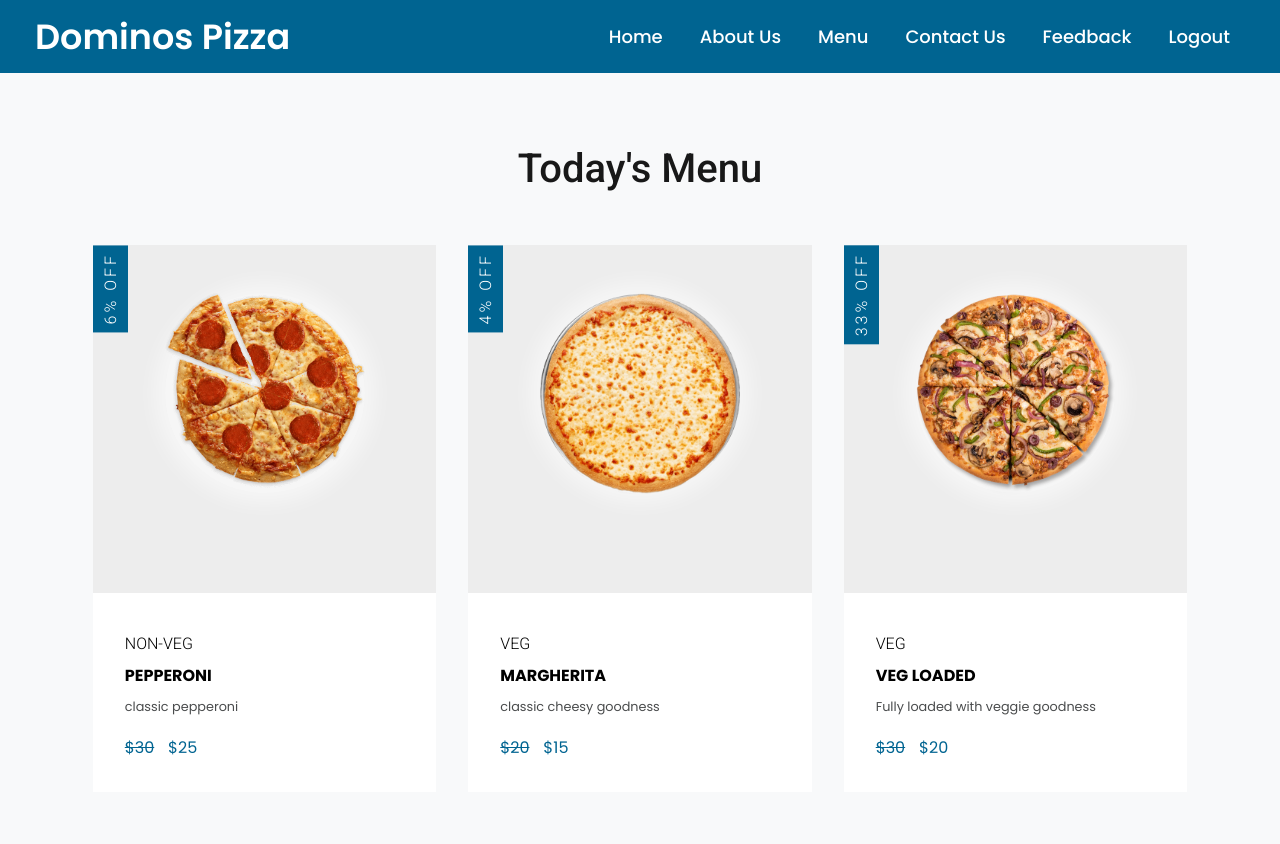
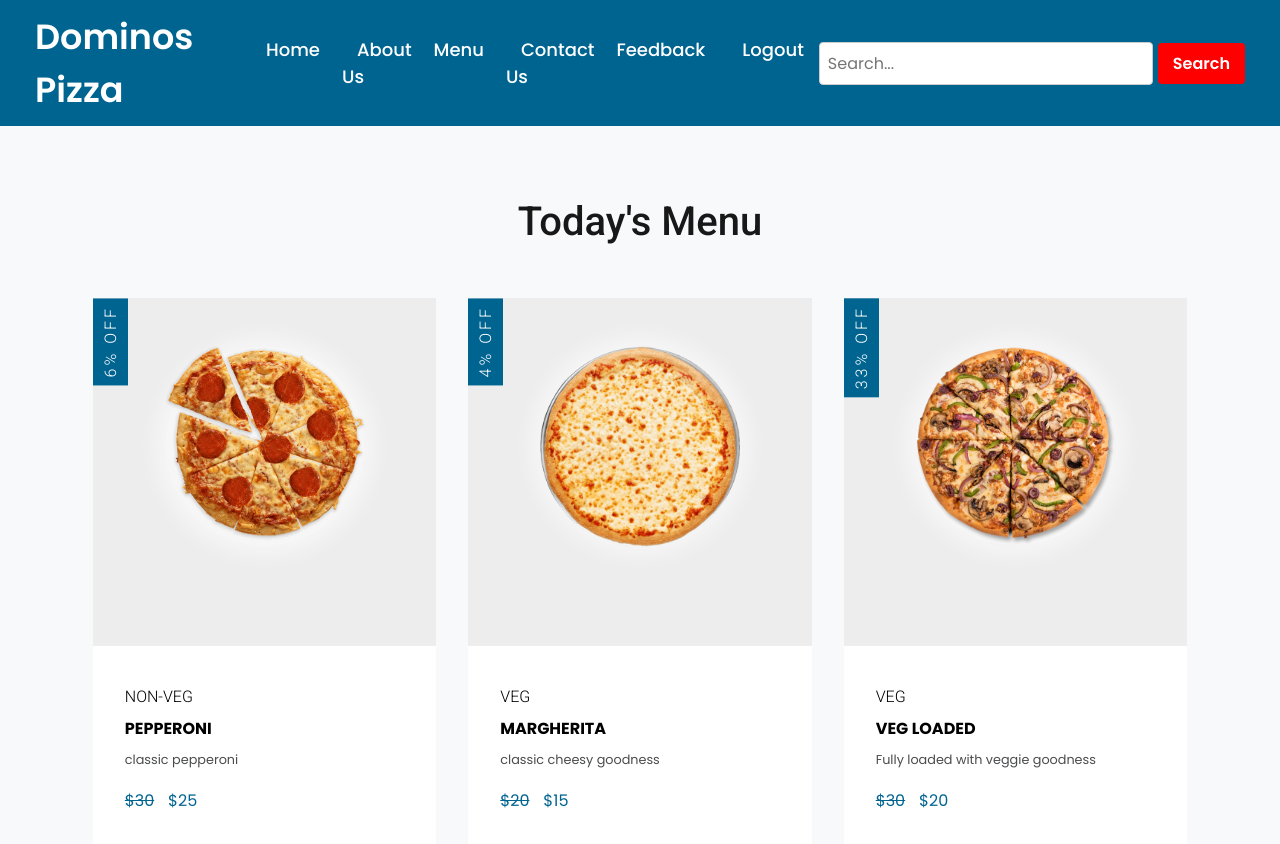
Before and after one commit to Aayush-683/Pizze-Store-Django, a Django app: page /menu in a window 1280 px wide. Shown: the top 844 px of the page. Run offline with Django 4.2, Linux system fonts and the light colour scheme; data comes from the database, SQL or seed files in the repository; some libraries are stand-ins or nearby versions.

Commit message:
search bar part 1

```diff
--- a/static/header.css
+++ b/static/header.css
@@ -139,3 +139,33 @@ nav .menu {
   background: white;
   color: black;
 }
+
+.search-bar {
+  display: flex;
+  align-items: center;
+}
+
+.search-bar input {
+  padding: 8px;
+  border: 1px solid #ccc;
+  border-radius: 4px;
+  font-size: 16px;
+  margin-right: 5px;
+}
+
+.search-bar button {
+  background-color: #ff0000;
+  /* Red color */
+  color: #fff;
+  border: none;
+  border-radius: 4px;
+  cursor: pointer;
+  font-size: 16px;
+  font-weight: 600;
+  padding: 8px 15px;
+}
+
+.search-bar button:hover {
+  background-color: #cc0000;
+  /* Darker red color on hover */
+}
--- a/templates/header.html
+++ b/templates/header.html
@@ -25,6 +25,10 @@
         {% endif %}
 
     </ul>
+    <div class="search-bar">
+       <input type="text" placeholder="Search...">
+       <button type="submit">Search</button>
+   </div>
     </div>
 </nav>
 {% endblock Header %}
```
